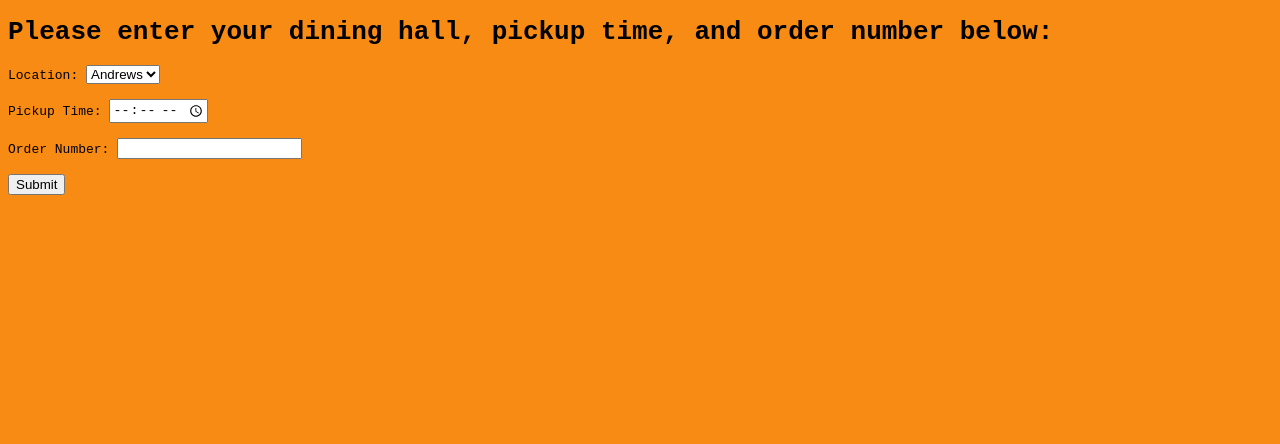
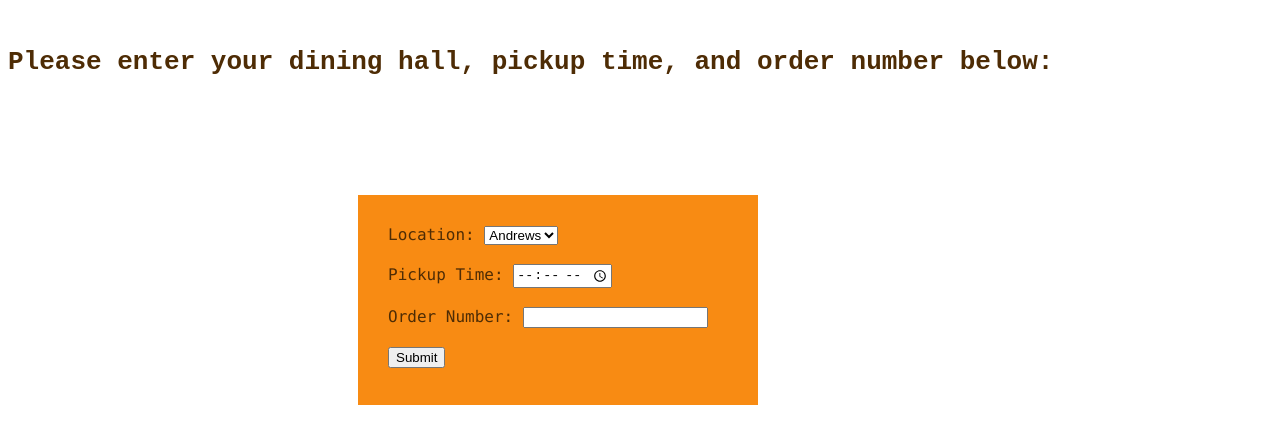
Before and after one commit to jacobaxel/GrubCub, a plain HTML site: page delivery.html in a window 1280 px wide. Drawn offline with Linux system fonts and the light colour scheme.

Commit message:
Worked on css file for delivery request page

```diff
--- a/delivery.css
+++ b/delivery.css
@@ -1,19 +1,23 @@
 body {
-	background-color: #F88B13;
-	color: black;
+	background-color: white;
+	color: rgb(78, 44, 5);
 	font-family: monospace;
 }
 
-#boxone {
-	background-color: black;
-	color: white;
+#inputs {
+	background-color: #F88B13;
+	color: rgb(78, 44, 5);
+	font-family: "Monaco";
 	width: 340px;
-	height: 440px;
+	height: 150px;
 	padding: 30px;
-	float: left;
+	float: center;
+	position: relative;
+	top: 100px;
+	left: 350px;
 
-	background-image: url{"Jos.jpg"};
-	background-size: cover;
+	/*background-image: url{"Jos.jpg"};*/
+	/*background-size: cover;*/
 }
 
 #boxtwo {
```
Also changed, not shown: delivery.html (+1 -0 lines).
